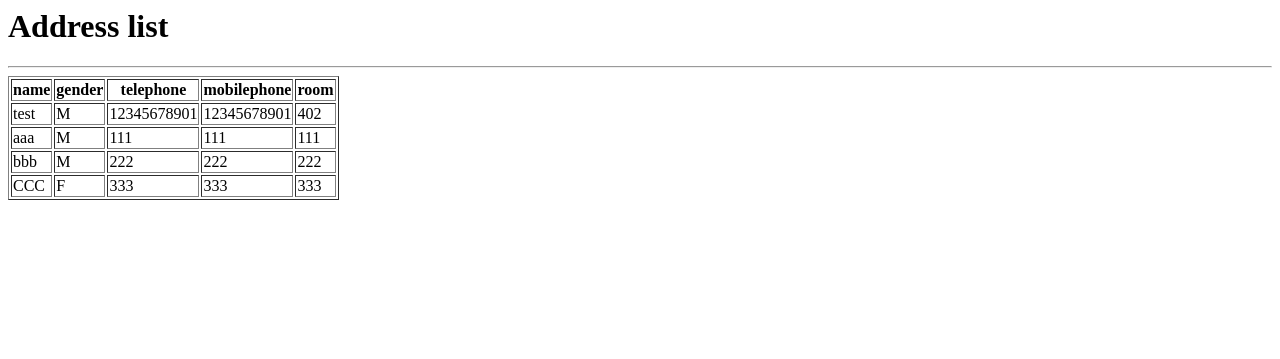
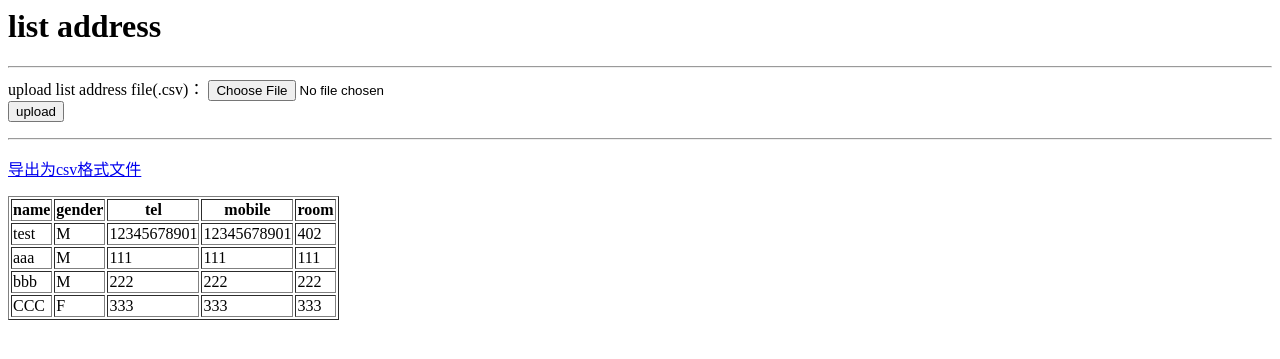
Before and after one commit to jetcanfly/Django_tutorial, a Django app: page /address/ in a window 1280 px wide. Shown: the top 359 px of the page. Run offline with Django 3.2, Linux system fonts and the light colour scheme; data comes from the database, SQL or seed files in the repository; both versions use the stored data as it was after the commit.

Commit message:
extend the feature to upload, output and display csv file.

```diff
--- a/address/templates/address_list.html
+++ b/address/templates/address_list.html
@@ -1,11 +1,17 @@
-<h1>Address list</h1>
+<h1 id="title">list address</h1>
 <hr>
+<form enctype="multipart/form-data" method="POST" action="/address/upload/">
+upload list address file(.csv)： <input type="file" name="file"/><br/>
+<input type="submit" value="upload"/>
+</form>
+<hr>
+<p><a href="/address/output/">导出为csv格式文件</a></p>
 <table border="1">
 <tr>
 <th>name</th>
 <th>gender</th>
-<th>telephone</th>
-<th>mobilephone</th>
+<th>tel</th>
+<th>mobile</th>
 <th>room</th>
 </tr>
 {% for person in address_list %}
--- /dev/null
+++ b/address/templates/csv.html
@@ -0,0 +1,5 @@
+{% for row in data %}
+    {% for i in row %}
+        "{{ i|addslashes }}",
+    {% endfor %}
+{% endfor %}
--- /dev/null
+++ b/address/templates/error.html
@@ -0,0 +1,4 @@
+<h2>shit</h2>
+<p>{{ message }}</p>
+<hr>
+<p><a href="/address/">back</a></p>
--- a/address/urls.py
+++ b/address/urls.py
@@ -4,4 +4,6 @@ from . import views
 
 urlpatterns = [
     url(r'^$', views.IndexView.as_view(), name='index'),
+    url(r'^upload/$', views.upload),
+    url(r'^output/$', views.output),
 ]
--- a/address/views.py
+++ b/address/views.py
@@ -1,7 +1,54 @@
+from django.http import HttpResponseRedirect
+from django.shortcuts import render_to_response
+from django.views.decorators.csrf import csrf_exempt
+from .models import Address
+from django.http import HttpResponse
+from django.template import loader, Context
 from django.views import generic
-from .models import Address
 
 
 class IndexView(generic.ListView):
     model = Address
     template_name = 'address_list.html'
+
+@csrf_exempt
+def upload(request):
+    file_obj = request.FILES.get('file', None)
+    if file_obj:
+        import csv
+        from io import StringIO
+        try:
+            csvfile = StringIO(file_obj.read().decode())
+            reader = csv.reader(csvfile)
+        except:
+            return render_to_response('error.html',
+                {'message': 'file format should be csv.'})
+        for row in reader:
+            objs = Address.objects.filter(name=row[0])
+            if not objs:
+                obj = Address(name=row[0], gender=row[1],
+                    telphone=row[2], mobile=row[3], room=row[4])
+            else:
+                obj = objs[0]
+                obj.gender = row[1]
+                obj.telphone = row[2]
+                obj.mobile = row[3]
+                obj.room = row[4]
+            obj.save()
+        return HttpResponseRedirect('/address/')
+    else:
+        return render_to_response('error.html',
+            {'message': 'You need to upload a file.'})
+
+
+def output(request):
+    response = HttpResponse(content_type='text/csv')
+    response['Content-Disposition'] = 'attachment; filename=%s' % 'address.csv'
+    t = loader.get_template('csv.html')
+    objs = Address.objects.all()
+    d = []
+    for o in objs:
+        d.append((o.name, o.gender, o.telphone, o.mobile, o.room))
+    c = {'data': d,}
+    response.write(t.render(c))
+    return response
```
Also changed, not shown: address/test/test.csv (added, +3 -0 lines), db.sqlite3. Lines whose indentation alone changed are shown as unchanged.
